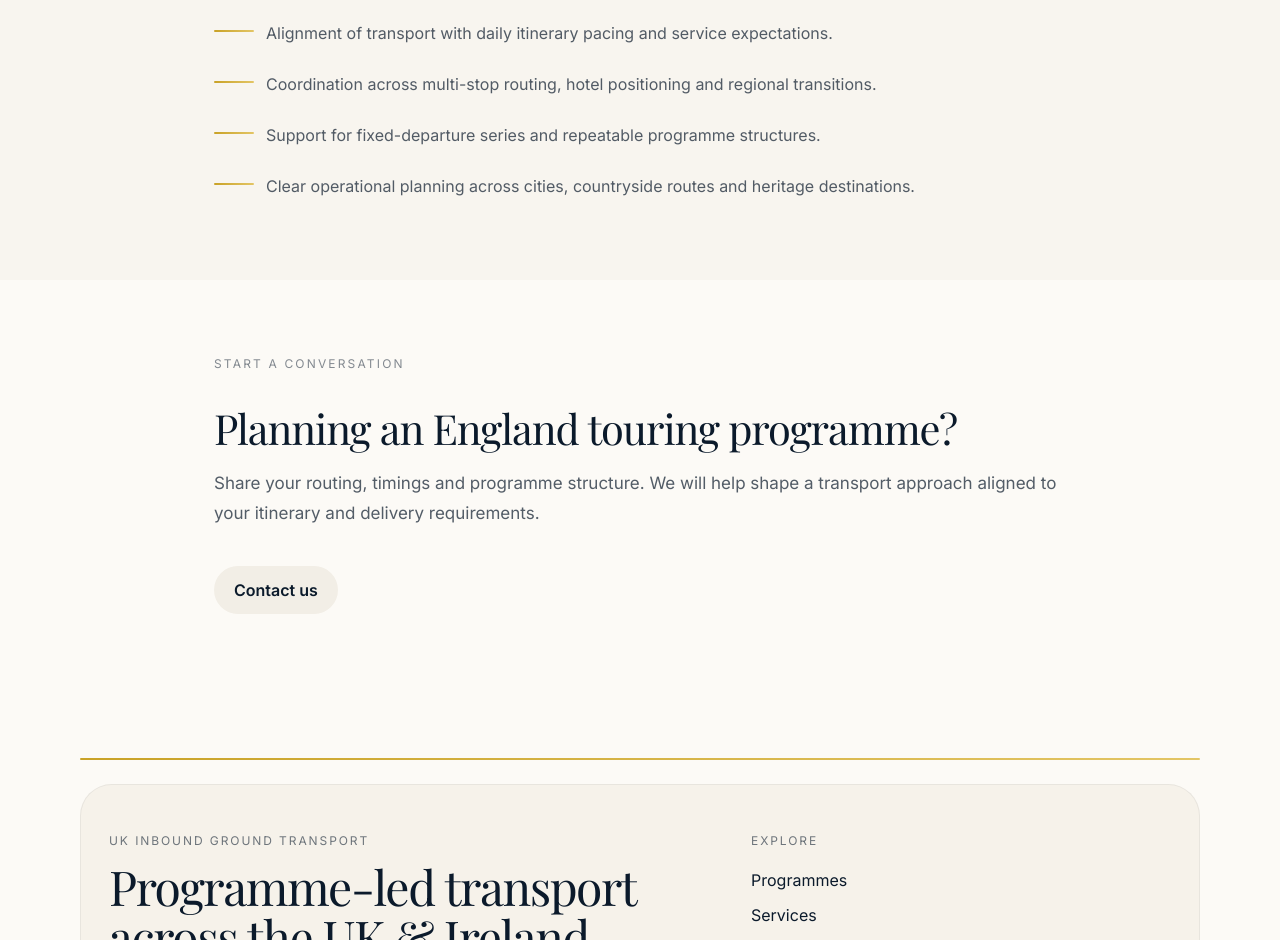
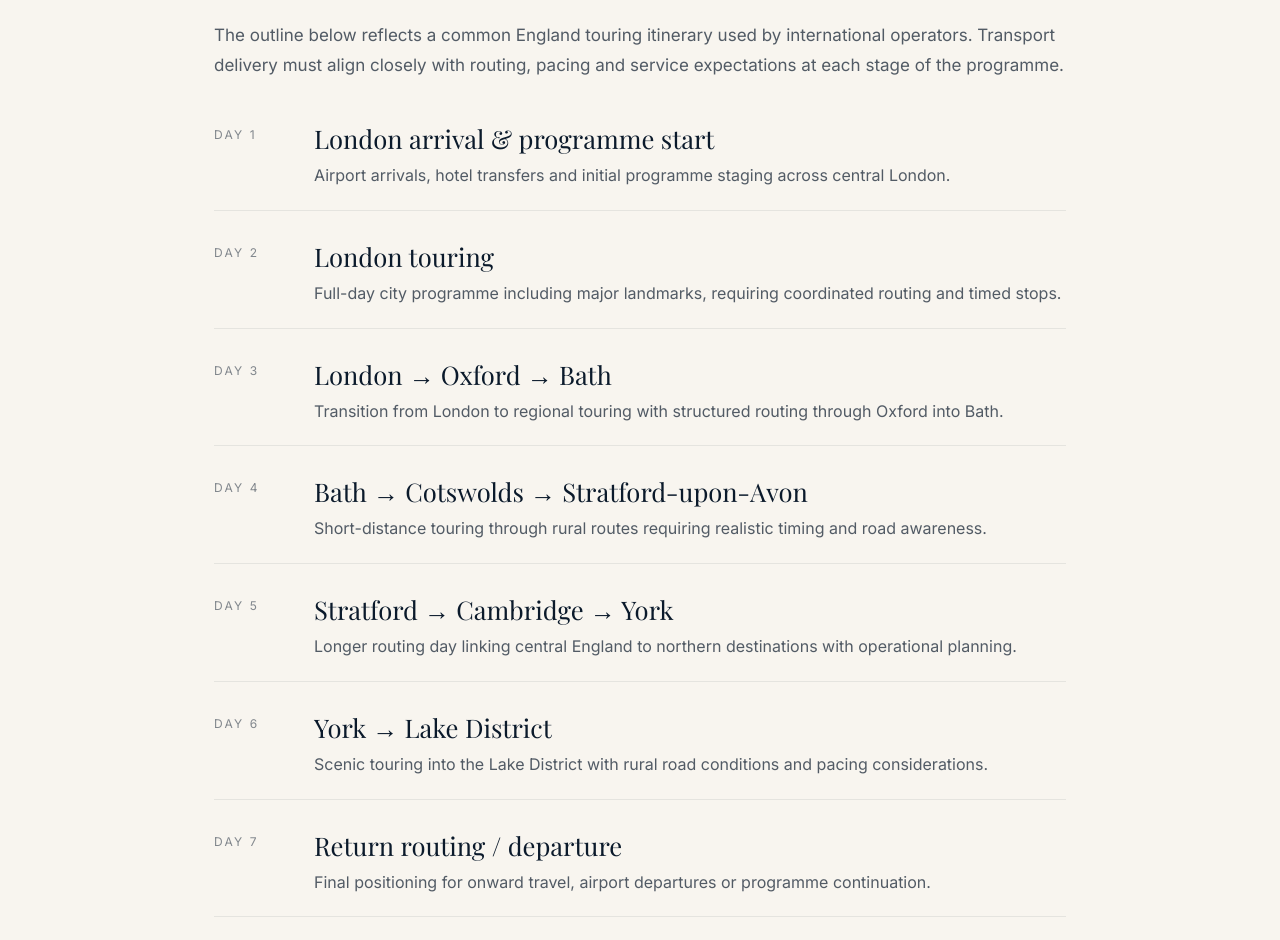
Before and after one commit to kandiahtk-crypto/Project-, a Next.js app: page /england-touring in a window 1280 px wide. Shown: the part 1932-2872 px from the top of the page. Built offline with nearby package versions, Linux system fonts and the light colour scheme; a web font is replaced by a local one.

Commit message:
Update page.tsx

```diff
--- a/src/app/england-touring/page.tsx
+++ b/src/app/england-touring/page.tsx
@@ -9,6 +9,44 @@ export const metadata: Metadata = {
     canonical: "/england-touring",
   },
 };
+
+const itinerary = [
+  {
+    day: "Day 1",
+    title: "London arrival & programme start",
+    text: "Airport arrivals, hotel transfers and initial programme staging across central London.",
+  },
+  {
+    day: "Day 2",
+    title: "London touring",
+    text: "Full-day city programme including major landmarks, requiring coordinated routing and timed stops.",
+  },
+  {
+    day: "Day 3",
+    title: "London → Oxford → Bath",
+    text: "Transition from London to regional touring with structured routing through Oxford into Bath.",
+  },
+  {
+    day: "Day 4",
+    title: "Bath → Cotswolds → Stratford-upon-Avon",
+    text: "Short-distance touring through rural routes requiring realistic timing and road awareness.",
+  },
+  {
+    day: "Day 5",
+    title: "Stratford → Cambridge → York",
+    text: "Longer routing day linking central England to northern destinations with operational planning.",
+  },
+  {
+    day: "Day 6",
+    title: "York → Lake District",
+    text: "Scenic touring into the Lake District with rural road conditions and pacing considerations.",
+  },
+  {
+    day: "Day 7",
+    title: "Return routing / departure",
+    text: "Final positioning for onward travel, airport departures or programme continuation.",
+  },
+];
 
 export default function EnglandTouringPage() {
   return (
@@ -89,6 +127,35 @@ export default function EnglandTouringPage() {
       </section>
 
       <section style={sectionSoft}>
+        <div style={container}>
+          <p style={sectionLabel}>Example itinerary</p>
+
+          <h2 style={sectionTitle}>
+            Typical 7-day England touring programme structure.
+          </h2>
+
+          <p style={sectionText}>
+            The outline below reflects a common England touring itinerary used
+            by international operators. Transport delivery must align closely
+            with routing, pacing and service expectations at each stage of the
+            programme.
+          </p>
+
+          <div style={itineraryList}>
+            {itinerary.map((day) => (
+              <div key={day.title} style={itineraryItem}>
+                <div style={itineraryDay}>{day.day}</div>
+                <div>
+                  <h3 style={itineraryTitle}>{day.title}</h3>
+                  <p style={itineraryText}>{day.text}</p>
+                </div>
+              </div>
+            ))}
+          </div>
+        </div>
+      </section>
+
+      <section style={section}>
         <div style={container}>
           <p style={sectionLabel}>How we support</p>
 
@@ -243,6 +310,7 @@ const sectionText: CSSProperties = {
   fontSize: 17,
   lineHeight: 1.8,
   color: "rgba(11,26,43,0.7)",
+  margin: 0,
 };
 
 const heroActions: CSSProperties = {
@@ -304,6 +372,43 @@ const cardText: CSSProperties = {
   color: "rgba(11,26,43,0.7)",
 };
 
+const itineraryList: CSSProperties = {
+  marginTop: 40,
+  display: "grid",
+  gap: 28,
+};
+
+const itineraryItem: CSSProperties = {
+  display: "grid",
+  gridTemplateColumns: "80px 1fr",
+  gap: 20,
+  paddingBottom: 20,
+  borderBottom: "1px solid rgba(11,26,43,0.08)",
+};
+
+const itineraryDay: CSSProperties = {
+  fontSize: 12,
+  letterSpacing: "0.18em",
+  textTransform: "uppercase",
+  color: "rgba(11,26,43,0.5)",
+  paddingTop: 6,
+};
+
+const itineraryTitle: CSSProperties = {
+  margin: "0 0 6px",
+  fontSize: "clamp(1.3rem, 3vw, 1.6rem)",
+  fontFamily: "var(--font-serif)",
+  color: "#0B1A2B",
+  fontWeight: 400,
+};
+
+const itineraryText: CSSProperties = {
+  margin: 0,
+  fontSize: 16,
+  lineHeight: 1.8,
+  color: "rgba(11,26,43,0.7)",
+};
+
 const list: CSSProperties = {
   display: "grid",
   gap: 24,
```
